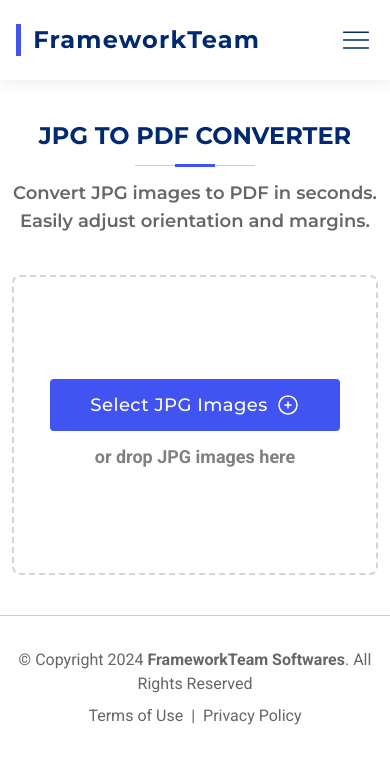
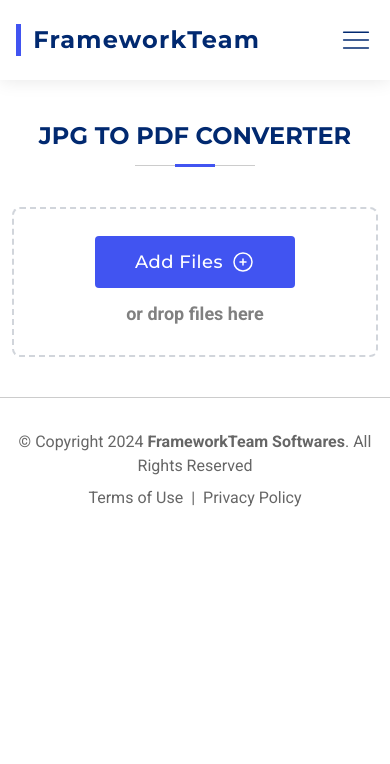
Before and after one commit to ChauhanJaved/jpg-to-pdf-converter, a Next.js app: page / in a window 390 px wide. Shown: the top 764 px of the page. Built offline with nearby package versions, Linux system fonts and the light colour scheme.

Commit message:
Setting tool buttons for mobile screen

```diff
--- a/src/components/Hero.tsx
+++ b/src/components/Hero.tsx
@@ -20,7 +20,7 @@ const Hero = () => {
     >
       <SectionHeader
         caption="JPG to PDF Converter"
-        desc="Convert JPG images to PDF in seconds. Easily adjust orientation and margins."
+        className={`${filePreviews.length > 0 && "hidden"}`}
       />
       <Dropzone filePreviews={filePreviews} setFilePreviews={setFilePreviews} />
     </section>
--- a/src/components/UI/Dropzone.tsx
+++ b/src/components/UI/Dropzone.tsx
@@ -74,11 +74,11 @@ const Dropzone: React.FC<DropzoneProps> = ({
     a.click();
   };
   return (
-    <div className="mt-10 w-full">
+    <div className={`${filePreviews.length === 0 && "mt-10"} w-full`}>
       {/* Drag and drop area */}
       <div
         {...getRootProps()}
-        className={`flex min-h-[300px] w-full flex-col items-center justify-center rounded-lg border-2 border-dashed text-center transition ${
+        className={`flex min-h-[150px] w-full flex-col items-center justify-center rounded-lg border-2 border-dashed text-center transition md:min-h-[300px] ${
           isDragActive ? "border-blue-500 bg-blue-50" : "border-gray-300"
         }`}
       >
@@ -90,7 +90,8 @@ const Dropzone: React.FC<DropzoneProps> = ({
               {/* Right box */}
               <div className="border border-r-red-900"></div>
               {/* Left box */}
-              <div className="flex border border-red-900">
+              <div className="flex flex-col items-end space-y-2 border border-red-900 md:flex-row">
+                {/* Item---1 */}
                 <div className="relative mr-3 border border-blue-900">
                   <p
                     className={`${filePreviews.length > 0 ? "visible opacity-100" : "invisible opacity-0"} absolute left-0 top-0 z-[1] flex h-[30px] w-[30px] items-center justify-center rounded-full border border-white bg-blue-ultramarine text-white`}
@@ -110,6 +111,7 @@ const Dropzone: React.FC<DropzoneProps> = ({
                     />
                   </button>
                 </div>
+                {/* Item---2 */}
                 <div className="relative mr-3 border border-blue-900">
                   <p
                     className={`${filePreviews.length > 0 ? "visible opacity-100" : "invisible opacity-0"} absolute left-0 top-0 z-[1] flex h-[30px] w-[30px] items-center justify-center rounded-full border border-white bg-blue-ultramarine text-white`}
@@ -127,10 +129,10 @@ const Dropzone: React.FC<DropzoneProps> = ({
                     />
                   </button>
                 </div>
-
+                {/* Item---3 */}
                 <Button
                   className={`${filePreviews.length > 0 ? "visible" : "invisible"} sticky top-[100px]`}
-                  caption="Convert to PDF"
+                  caption="Convert"
                   icon={IconNames.DownArrowCircle}
                   handleClick={handleConvertToPdf}
                 />
@@ -144,13 +146,11 @@ const Dropzone: React.FC<DropzoneProps> = ({
         ) : (
           <div className="">
             <Button
-              caption="Select JPG Images"
+              caption="Add Files"
               icon={IconNames.PlusCircle}
               handleClick={open}
             />
-            <p className="mt-3 font-bold text-black-500">
-              or drop JPG images here
-            </p>
+            <p className="mt-3 font-bold text-black-500">or drop files here</p>
           </div>
         )}
       </div>
```
